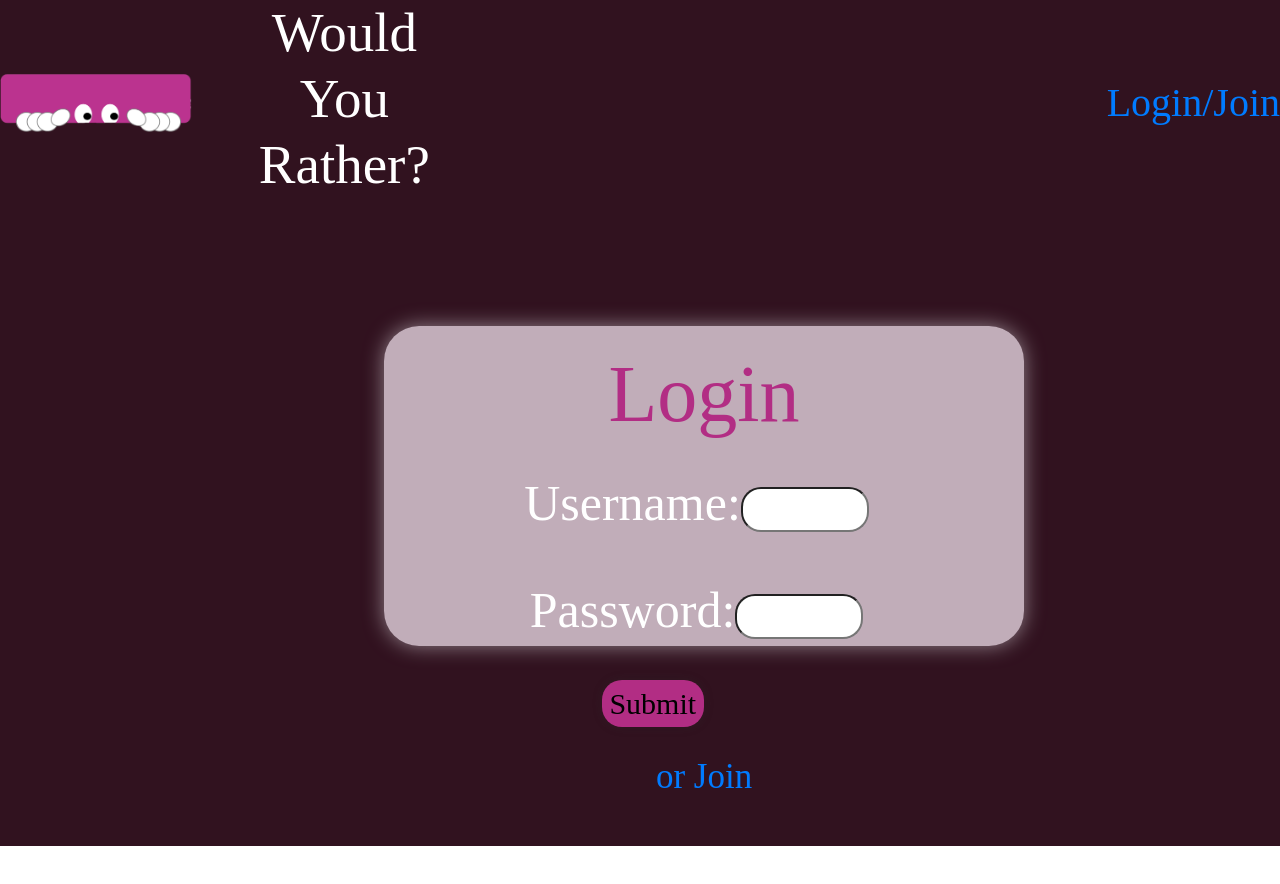
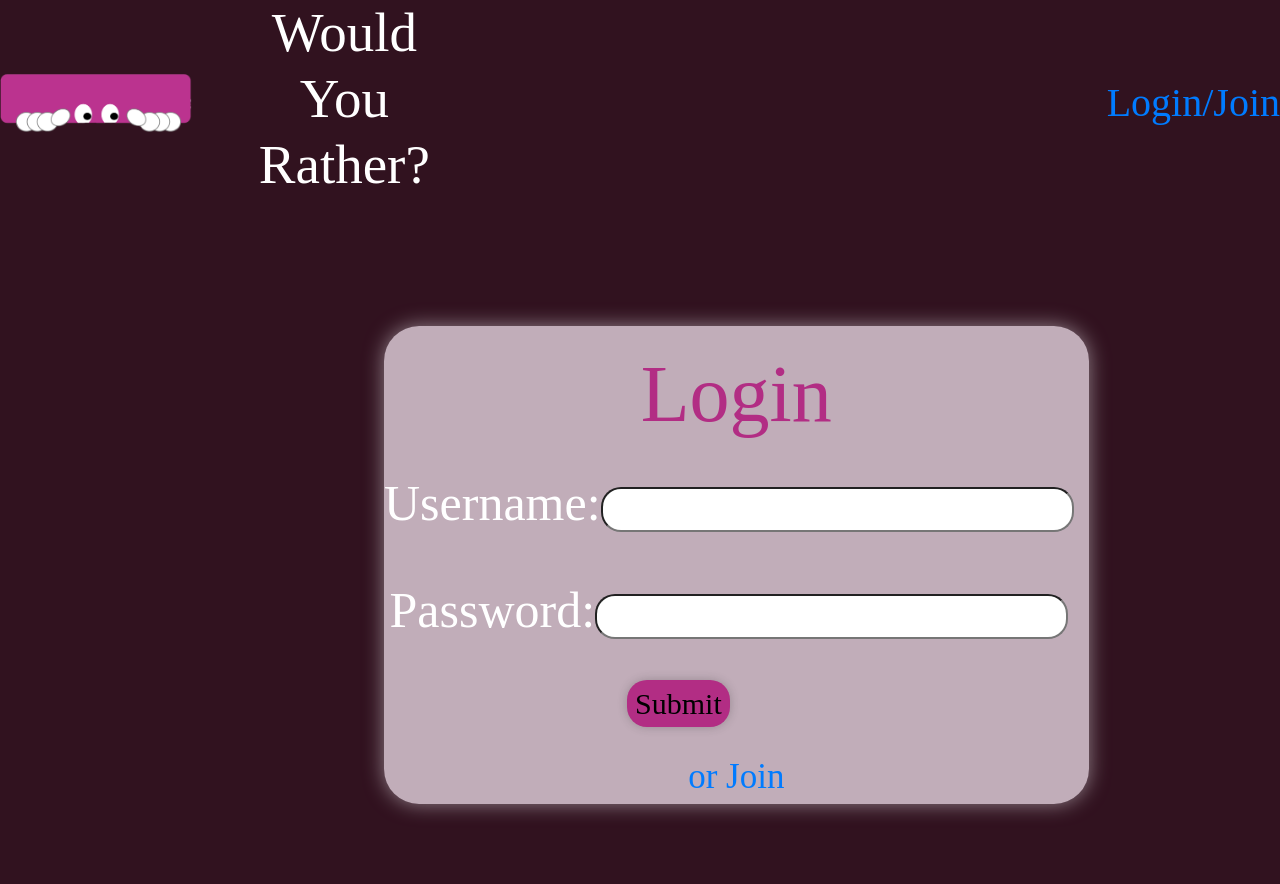
Before and after one commit to ghudachek/WouldYouRather, a React (Create React App) app in the folder client/: page /login in a window 1280 px wide. Shown: the top 884 px of the page. Before the commit the page ends 846 px from the top, so only its background shows below. Built offline with nearby package versions, Linux system fonts and the light colour scheme.

Commit message:
fix login

```diff
--- a/client/src/designs/Login.css
+++ b/client/src/designs/Login.css
@@ -6,14 +6,17 @@
   margin-top: 15vh;
   background-color: #fff1fdb2;
   border-radius: 35px;
-  width: 80vh;
-  height: 40vh;
+  min-width: 80vh;
+  width: fit-content;
+  min-height: 40vh;
+  height: fit-content;
   box-shadow: 0px 0px 20px #bbb1b8b2;
 }
 
 .login-input {
   height: 45px;
-  width: 10vw;
+  min-width: 15vw;
+  width: fit-content;
   border-radius: 20px;
   font-family: "Gurajada";
   padding: 20px;
@@ -32,7 +35,7 @@
   width: fit-content;
   font-size: 30px;
   border-radius: 20px;
-  margin-left: 17vw;
+  margin-left: 19vw;
   color: black;
   box-shadow: 0px 0px 10px rgba(46, 46, 46, 0.274);
   font-family: "Gurajada";
@@ -80,7 +83,6 @@
   .login-input {
     height: 45px;
     min-width: 30vw;
-    width: fit-content;
   }
   .or-join {
     margin-top: -20px;
```
